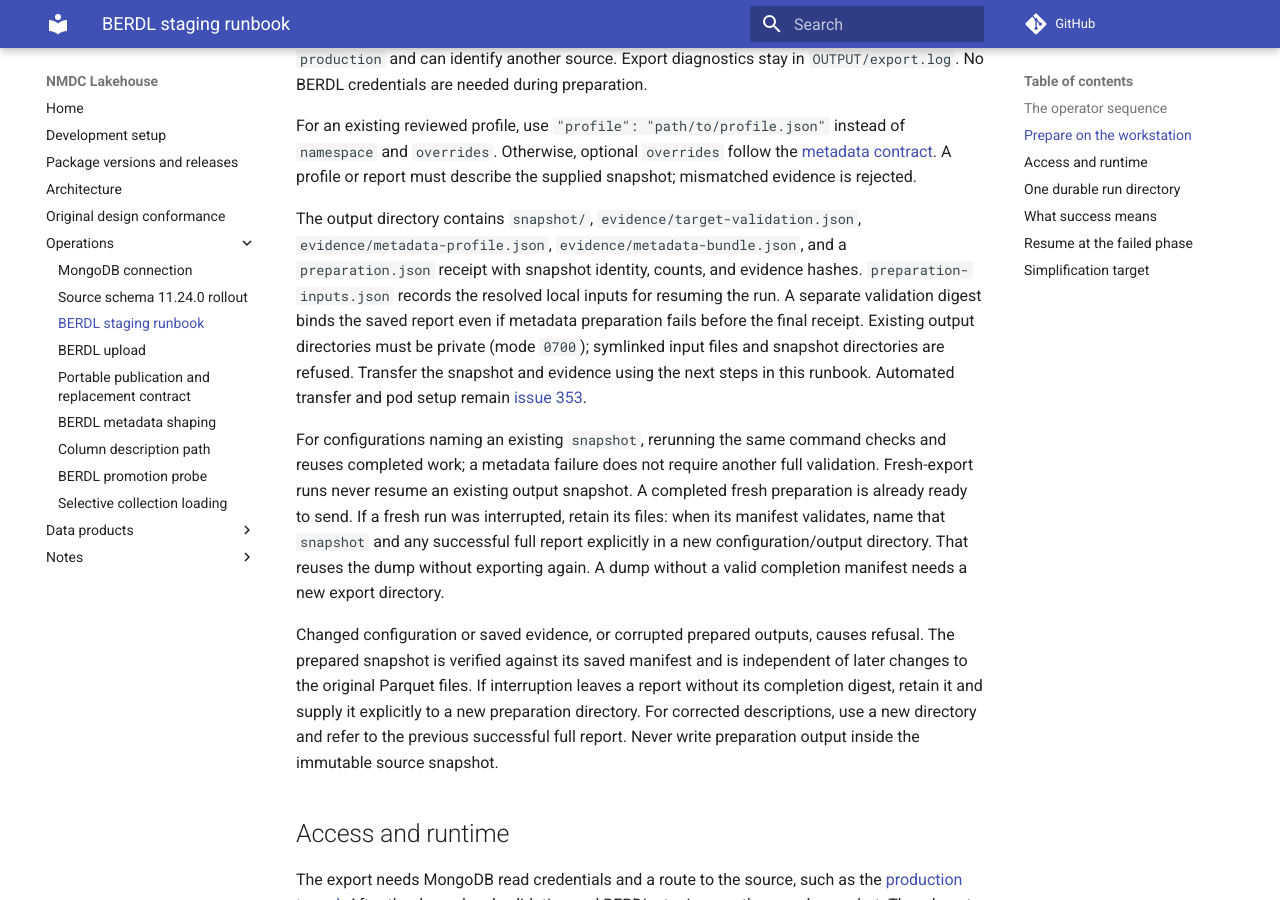
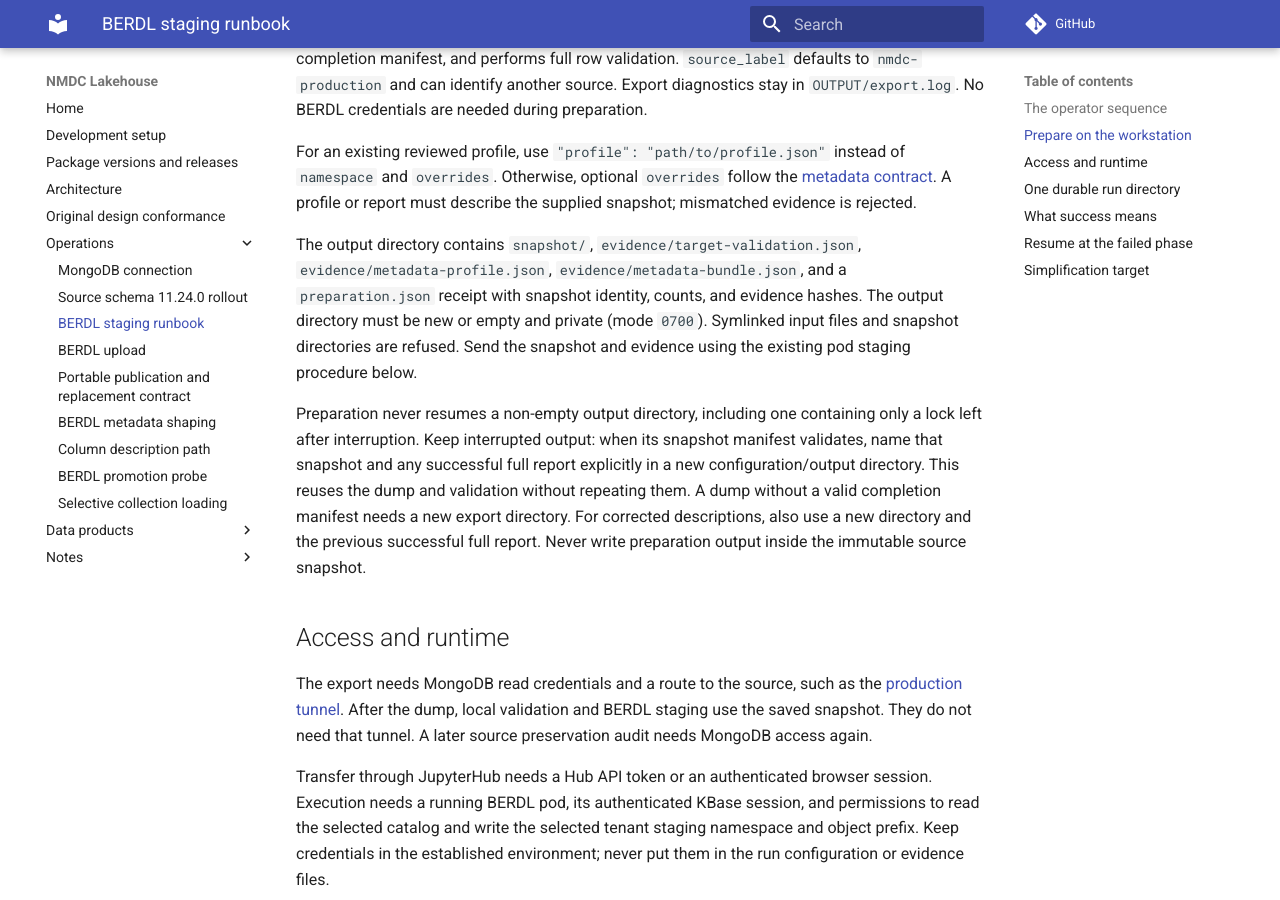
Before and after one commit to microbiomedata/nmdc-lakehouse, an MkDocs documentation site: the page built from docs/berdl-staging-runbook.md, in a window 1280 px wide and 900 px high, scrolled down 2158 px. Built offline with MkDocs 1.6.1 and Material for MkDocs 9.7.7, drawn with Linux system fonts in a browser that asks for light colours; comment, search, counter and statistics services are not loaded; some of the changed text lies outside the part shown.

Commit message:
Simplify preparation by refusing partial output reuse

```diff
--- a/docs/berdl-staging-runbook.md
+++ b/docs/berdl-staging-runbook.md
@@ -24,7 +24,7 @@
 | Stage and verify | Same pod and environment | `berdl-upload --execute-staging` with the reviewed snapshot and plan digests | Data outcome, metadata outcome, and combined coverage report |
 
 The unprefixed names above are `nmdc-lakehouse` subcommands. Several also have
-`just` wrappers. Workstation preparation resumes completed work. Pod setup, transfer, and planning
+`just` wrappers. Workstation preparation reuses explicitly supplied snapshots and full reports. Pod setup, transfer, and planning
 still use the documented steps below; their consolidation remains issue 353.
 
 Full target validation checks generated-table conformance. It does not prove
@@ -93,30 +93,18 @@
 The output directory contains `snapshot/`, `evidence/target-validation.json`,
 `evidence/metadata-profile.json`, `evidence/metadata-bundle.json`, and a
 `preparation.json` receipt with snapshot identity, counts, and evidence hashes.
-`preparation-inputs.json` records the resolved local inputs for resuming the run.
-A separate validation digest binds the saved report even if metadata preparation
-fails before the final receipt. Existing output directories must be private
-(mode `0700`); symlinked input files and snapshot directories are refused.
-Transfer the snapshot and evidence using the next steps in this runbook.
-Automated transfer and pod setup remain
-[issue 353](https://github.com/microbiomedata/nmdc-lakehouse/issues/353).
+The output directory must be new or empty and private (mode `0700`). Symlinked
+input files and snapshot directories are refused. Send the snapshot and evidence
+using the existing pod staging procedure below.
 
-For configurations naming an existing `snapshot`, rerunning the same command
-checks and reuses completed work; a metadata failure does not require another
-full validation. Fresh-export runs never resume an existing output snapshot.
-A completed fresh preparation is already ready to send. If a fresh run was
-interrupted, retain its files: when its manifest validates, name that `snapshot`
-and any successful full report explicitly in a new configuration/output directory.
-That reuses the dump without exporting again. A dump without a valid completion
-manifest needs a new export directory.
-
-Changed configuration or saved evidence, or corrupted prepared outputs, causes
-refusal. The prepared snapshot is verified against its saved manifest and is
-independent of later changes to the original Parquet files. If interruption leaves
-a report without its completion digest, retain it and supply it explicitly to a
-new preparation directory. For corrected descriptions, use a new directory and
-refer to the previous successful full report. Never write preparation output
-inside the immutable source snapshot.
+Preparation never resumes a non-empty output directory, including one containing
+only a lock left after interruption. Keep interrupted output: when its snapshot
+manifest validates, name that snapshot and any successful full report explicitly
+in a new configuration/output directory. This reuses the dump and validation
+without repeating them. A dump without a valid completion manifest needs a new
+export directory. For corrected descriptions, also use a new directory and the
+previous successful full report. Never write preparation output inside the
+immutable source snapshot.
 
 ## Access and runtime
 
```
Also changed, not shown: 2 other files.
